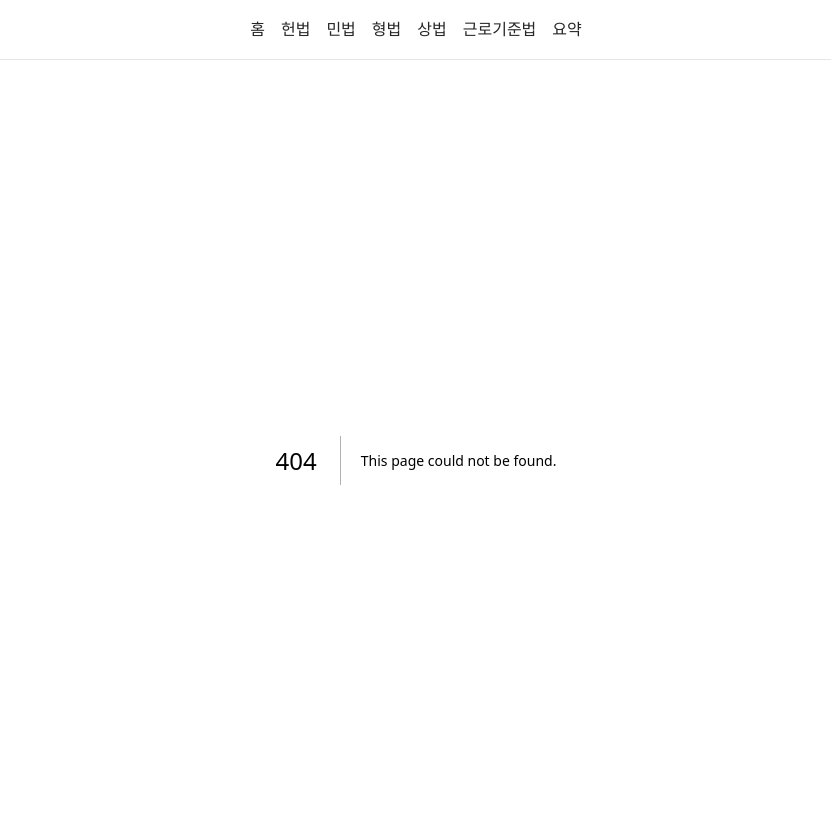
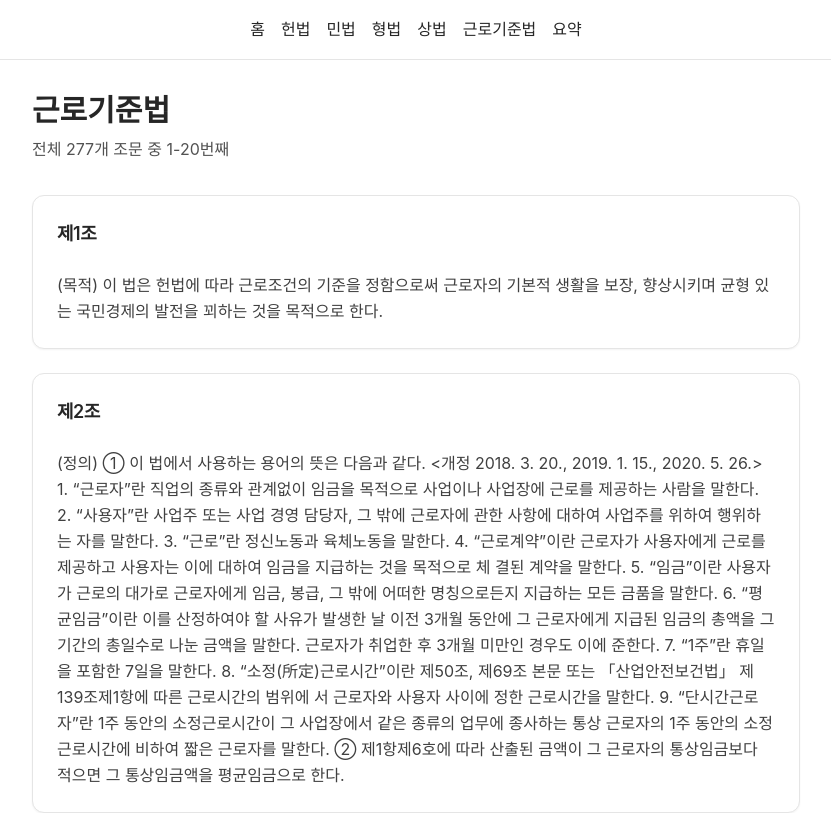
Before and after one commit to yohan-work/dailylaw, a Next.js app: page /labor in a window 1280 px wide. Before the commit this address had no page. Shown: the top 813 px of the page, without its empty margins (224-1055 px from the left). Built offline with nearby package versions, Linux system fonts and the light colour scheme.

Commit message:
feat : data log(근로기준법)

```diff
--- /dev/null
+++ b/app/labor/page.tsx
@@ -0,0 +1,46 @@
+import { laborArticles } from '@/data/labor';
+import LawCard from '@/components/LawCard';
+import PaginationControls from '@/components/PaginationControls';
+
+const ITEMS_PER_PAGE = 20;
+
+interface PageProps {
+    searchParams: Promise<{ page?: string }>;
+}
+
+export default async function LaborPage({ searchParams }: PageProps) {
+    const params = await searchParams;
+    const currentPage = Number(params.page) || 1;
+    const totalPages = Math.ceil(laborArticles.length / ITEMS_PER_PAGE);
+
+    const startIndex = (currentPage - 1) * ITEMS_PER_PAGE;
+    const endIndex = startIndex + ITEMS_PER_PAGE;
+    const currentArticles = laborArticles.slice(startIndex, endIndex);
+
+    return (
+        <div className="max-w-[800px] mx-auto px-4 py-8">
+            <div className="mb-8">
+                <h1 className="text-3xl font-bold text-neutral-800 mb-2">
+                    근로기준법
+                </h1>
+                <p className="text-neutral-600">
+                    전체 {laborArticles.length}개 조문 중 {startIndex + 1}-{Math.min(endIndex, laborArticles.length)}번째
+                </p>
+            </div>
+
+            <div className="space-y-6">
+                {currentArticles.map((article) => (
+                    <LawCard key={article.id} article={article} />
+                ))}
+            </div>
+
+            {totalPages > 1 && (
+                <PaginationControls
+                    currentPage={currentPage}
+                    totalPages={totalPages}
+                    baseUrl="/labor"
+                />
+            )}
+        </div>
+    );
+}
--- a/data/labor.ts
+++ b/data/labor.ts
@@ -1398,3 +1398,5 @@ export const laborArticles: LawArticle[] = [
     "content": "생략"
   }
 ];
+
+// data check 251215
```
Lines whose indentation alone changed are shown as unchanged.
